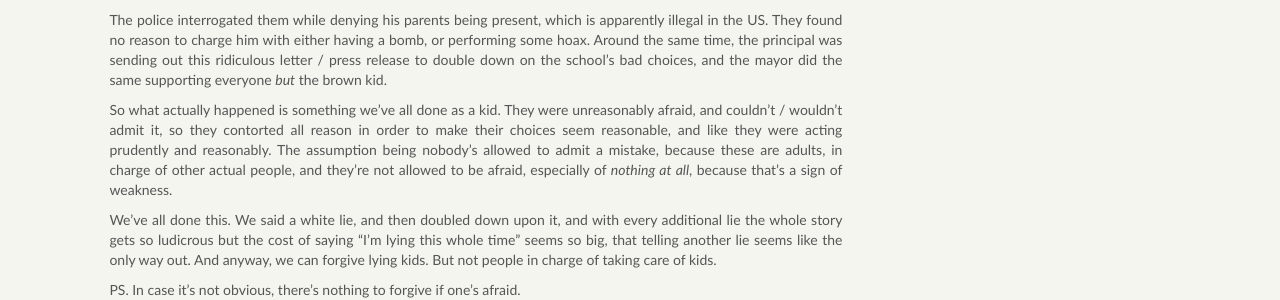
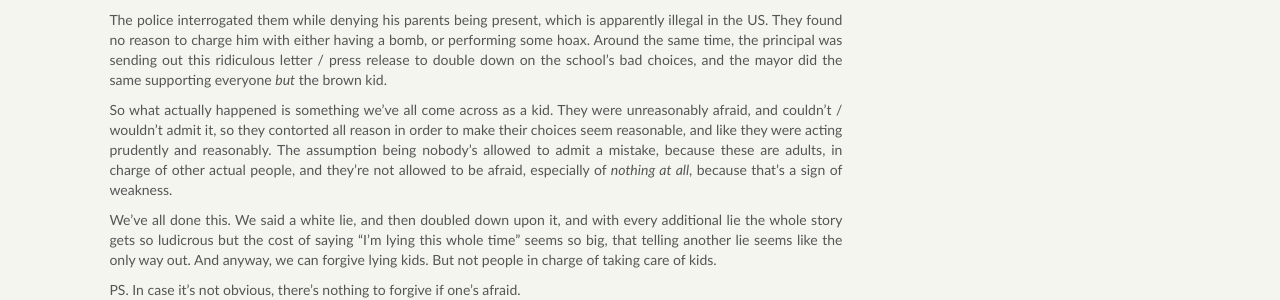
Before and after one commit to mfukar/mfukar.github.com, a Jekyll site: the page built from _posts/2015-09-21-no-mistakes-were-made.md, in a window 1280 px wide. Shown: the part 462-762 px from the top of the page. Built offline with Jekyll 4.4.1, drawn with Linux system fonts in a browser that asks for light colours; some web fonts are replaced; Markdown is read by kramdown in place of the engine named in the settings; comment, search, counter and statistics services are not loaded.

Commit message:
Correction

```diff
--- a/_posts/2015-09-21-no-mistakes-were-made.md
+++ b/_posts/2015-09-21-no-mistakes-were-made.md
@@ -36,12 +36,12 @@ performing some hoax. Around the same time, the principal was sending out this r
 letter / press release to double down on the school's bad choices, and the mayor did the
 same supporting everyone _but_ the brown kid.
 
-So what actually happened is something we've all done as a kid. They were unreasonably
-afraid, and couldn't / wouldn't admit it, so they contorted all reason in order to make
-their choices seem reasonable, and like they were acting prudently and reasonably. The
-assumption being nobody's allowed to admit a mistake, because these are adults, in charge
-of other actual people, and they're not allowed to be afraid, especially of _nothing at
-all_, because that's a sign of weakness.
+So what actually happened is something we've all come across as a kid. They were
+unreasonably afraid, and couldn't / wouldn't admit it, so they contorted all reason in
+order to make their choices seem reasonable, and like they were acting prudently and
+reasonably. The assumption being nobody's allowed to admit a mistake, because these are
+adults, in charge of other actual people, and they're not allowed to be afraid, especially
+of _nothing at all_, because that's a sign of weakness.
 
 We've all done this. We said a white lie, and then doubled down upon it, and with every
 additional lie the whole story gets so ludicrous but the cost of saying "I'm lying this
```
